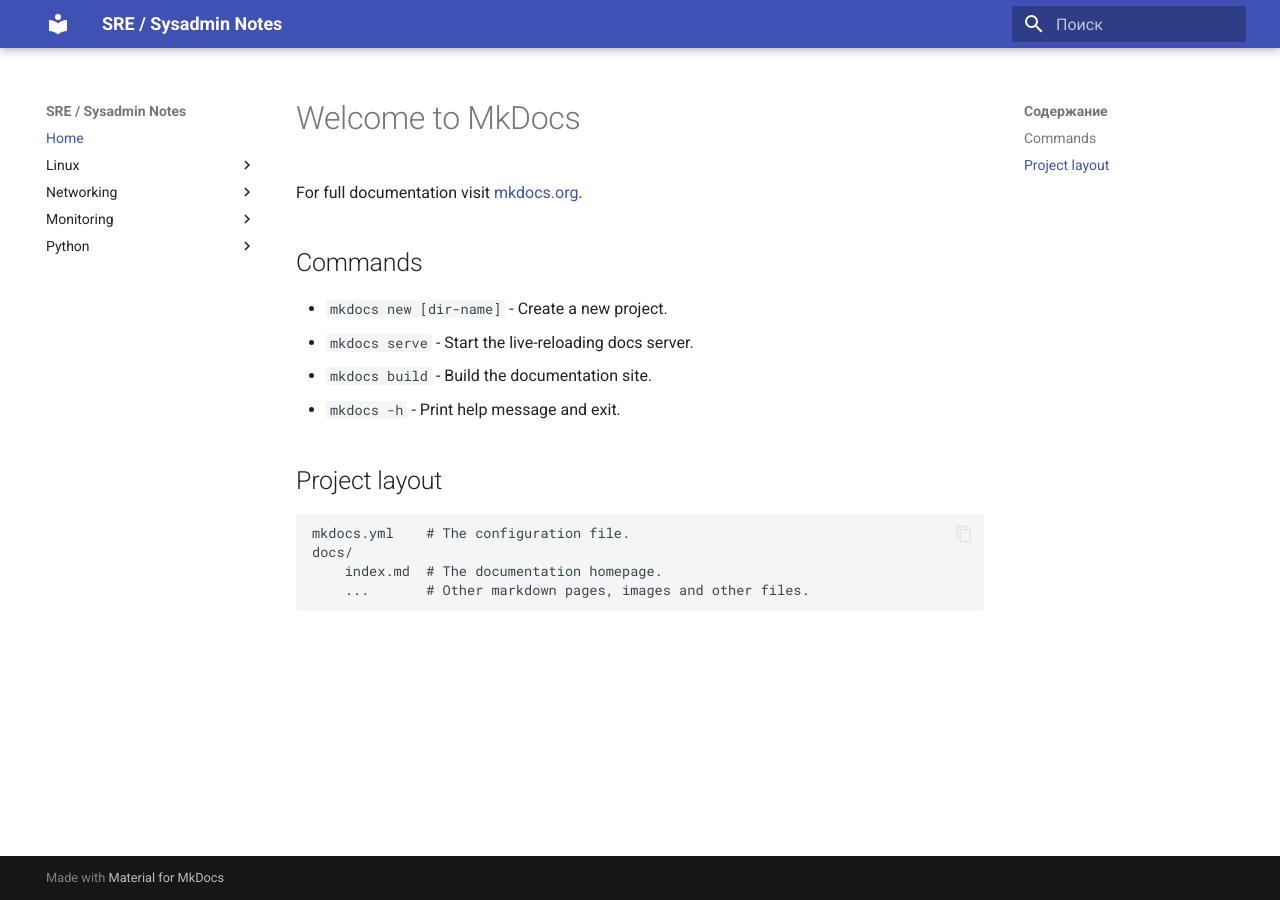
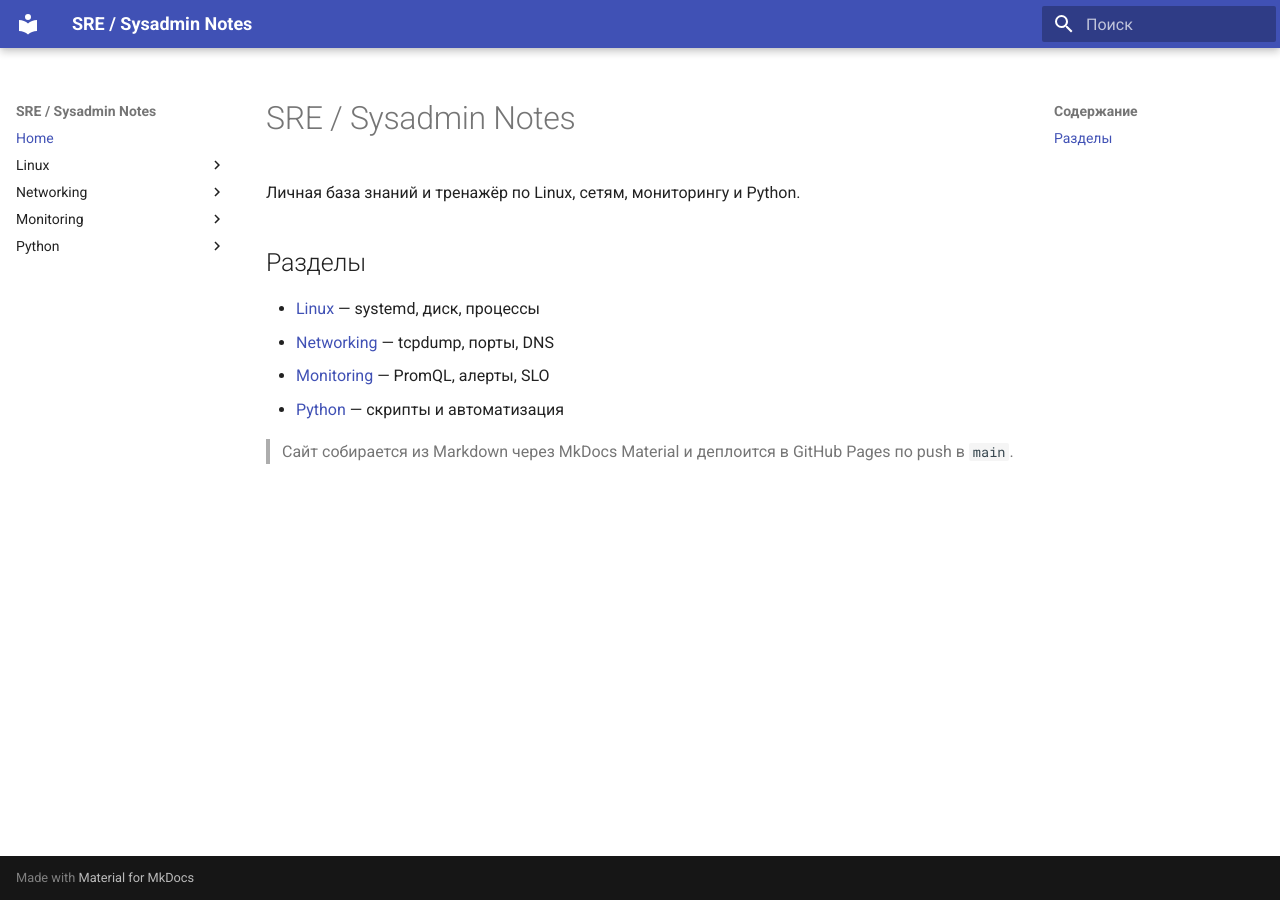
Before and after one commit to igkfellk/site_sysadmin_fellk, an MkDocs documentation site: the page built from docs/index.md, in a window 1280 px wide. Built offline with MkDocs 1.6.1 and Material for MkDocs 9.7.7, drawn with Linux system fonts in a browser that asks for light colours.

Commit message:
content: первые заметки

```diff
--- a/docs/index.md
+++ b/docs/index.md
@@ -1,17 +1,12 @@
-# Welcome to MkDocs
+# SRE / Sysadmin Notes
 
-For full documentation visit [mkdocs.org](https://www.mkdocs.org).
+Личная база знаний и тренажёр по Linux, сетям, мониторингу и Python.
 
-## Commands
+## Разделы
 
-* `mkdocs new [dir-name]` - Create a new project.
-* `mkdocs serve` - Start the live-reloading docs server.
-* `mkdocs build` - Build the documentation site.
-* `mkdocs -h` - Print help message and exit.
+- [Linux](linux/index.md) — systemd, диск, процессы
+- [Networking](networking/index.md) — tcpdump, порты, DNS
+- [Monitoring](monitoring/index.md) — PromQL, алерты, SLO
+- [Python](python/index.md) — скрипты и автоматизация
 
-## Project layout
-
-    mkdocs.yml    # The configuration file.
-    docs/
-        index.md  # The documentation homepage.
-        ...       # Other markdown pages, images and other files.
+> Сайт собирается из Markdown через MkDocs Material и деплоится в GitHub Pages по push в `main`.
--- /dev/null
+++ b/docs/stylesheets/extra.css
@@ -0,0 +1,3 @@
+.md-grid {
+  max-width: initial;
+}
--- a/mkdocs.yml
+++ b/mkdocs.yml
@@ -12,14 +12,17 @@ nav:
   - Home: index.md
   - Linux:
     - linux/index.md
-    - systemd: linux/systemd.md
-    - troubleshooting: linux/troubleshooting.md
+    - linux/systemd.md
+#    - troubleshooting: linux/troubleshooting.md
   - Networking:
     - networking/index.md
+    - networking/tcpdump.md
   - Monitoring:
     - monitoring/index.md
+    - monitoring/promql.md
   - Python:
     - python/index.md
+    - python/scripts.md
 markdown_extensions:
   - admonition
   - pymdownx.highlight
@@ -27,3 +30,5 @@ markdown_extensions:
   - pymdownx.tabbed:
       alternate_style: true
   - pymdownx.details
+extra_css:
+  - stylesheets/extra.css
```
Also changed, not shown: docs/linux/index.md (+1 -0 lines), docs/linux/systemd.md (added, +18 -0 lines), docs/monitoring/index.md (added, +1 -0 lines), docs/monitoring/promql.md (+11 -0 lines), docs/networking/index.md (added, +1 -0 lines), docs/networking/tcpdump.md (+11 -0 lines), docs/python/index.md (added, +1 -0 lines), docs/python/scripts.md (+18 -0 lines), docs/linux/system.md (deleted).
